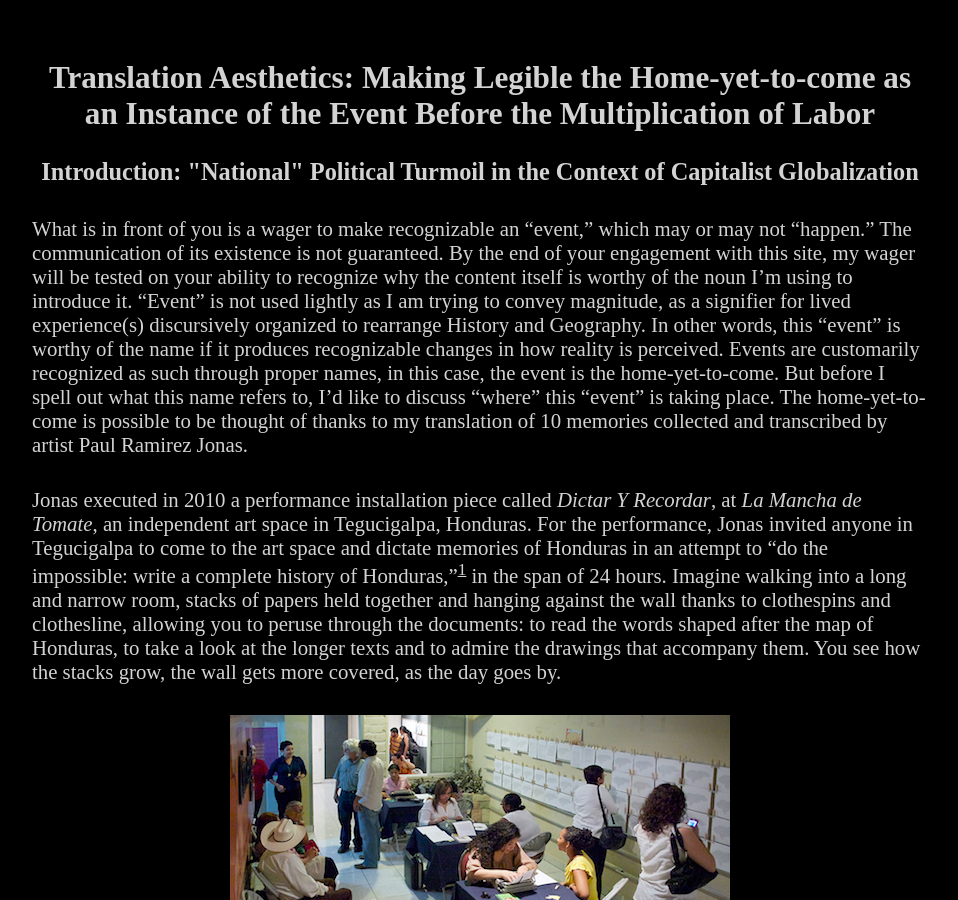
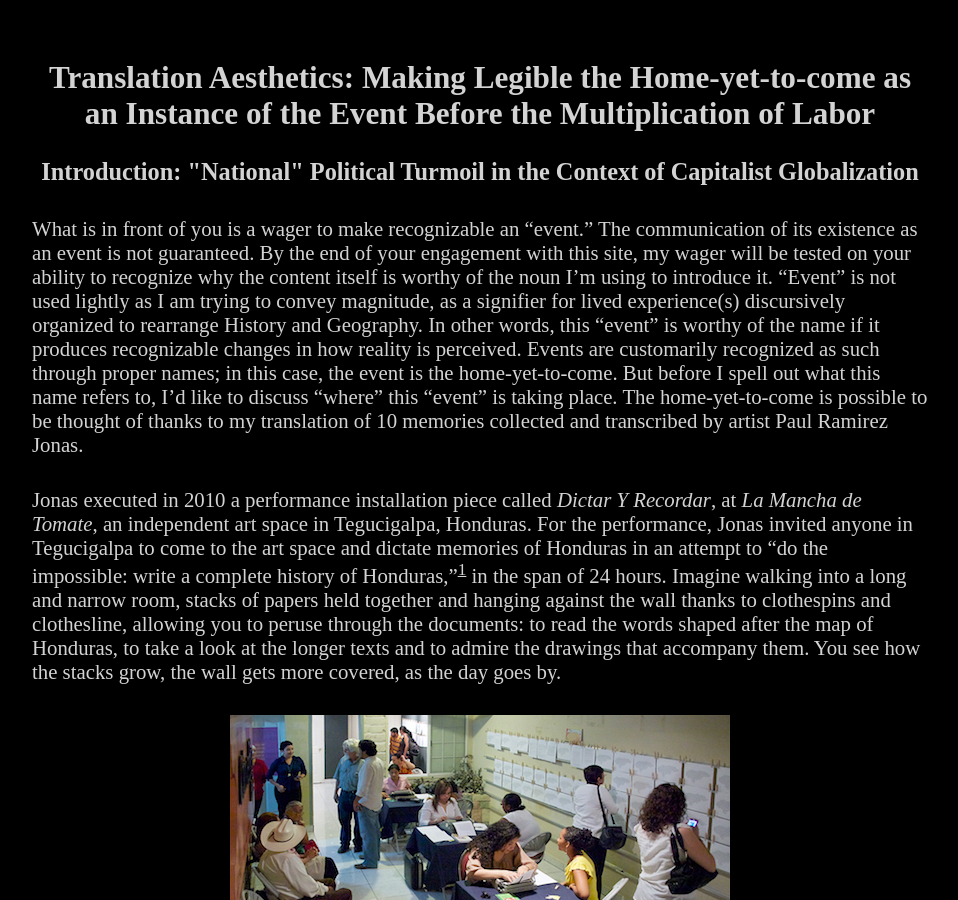
Before and after one commit to josdchavez/josdchavez.github.io, a Jekyll site: the page built from translationaesthetics/index.html, in a window 1280 px wide and 900 px high. Shown: the whole window, without its empty margins (160-1118 px from the left). Built offline with Jekyll 4.4.1, drawn with Linux system fonts in a browser that asks for light colours.

Commit message:
Update index.html

```diff
--- a/translationaesthetics/index.html
+++ b/translationaesthetics/index.html
@@ -6,7 +6,7 @@ title: Translation Aesthetics
 <div align="center"> <h2>Translation Aesthetics: Making Legible the Home-yet-to-come as an Instance of the Event Before the Multiplication of Labor</h2></div>
 <div align="center"><h3>Introduction: "National" Political Turmoil in the Context of Capitalist Globalization</h3></div>
 <p></p>
-What is in front of you is a wager to make recognizable an “event,” which may or may not “happen.” The communication of its existence is not guaranteed. By the end of your engagement with this site, my wager will be tested on your ability to recognize why the content itself is worthy of the noun I’m using to introduce it. “Event” is not used lightly as I am trying to convey magnitude, as a signifier for lived experience(s) discursively organized to rearrange History and Geography. In other words, this “event” is worthy of the name if it produces recognizable changes in how reality is perceived. Events are customarily recognized as such through proper names, in this case, the event is the home-yet-to-come. But before I spell out what this name refers to, I’d like to discuss “where” this “event” is taking place. The home-yet-to-come is possible to be thought of thanks to my translation of 10 memories collected and transcribed by artist Paul Ramirez Jonas.
+What is in front of you is a wager to make recognizable an “event.” The communication of its existence as an event is not guaranteed. By the end of your engagement with this site, my wager will be tested on your ability to recognize why the content itself is worthy of the noun I’m using to introduce it. “Event” is not used lightly as I am trying to convey magnitude, as a signifier for lived experience(s) discursively organized to rearrange History and Geography. In other words, this “event” is worthy of the name if it produces recognizable changes in how reality is perceived. Events are customarily recognized as such through proper names; in this case, the event is the home-yet-to-come. But before I spell out what this name refers to, I’d like to discuss “where” this “event” is taking place. The home-yet-to-come is possible to be thought of thanks to my translation of 10 memories collected and transcribed by artist Paul Ramirez Jonas.
 <p></p>
 Jonas executed in 2010 a performance installation piece called <i>Dictar Y Recordar</i>, at <i>La Mancha de Tomate</i>, an independent art space in Tegucigalpa, Honduras. For the performance, Jonas invited anyone in Tegucigalpa to come to the art space  and dictate memories of Honduras in an attempt to “do the impossible: write a complete history of Honduras,”<sup><a href="#fn1" id="ref1">1</a></sup> in the span of 24 hours. Imagine walking into a long and narrow room, stacks of papers held together and hanging against the wall thanks to clothespins and clothesline, allowing you to peruse through the documents: to read the words shaped after the map of Honduras, to take a look at the longer texts and to admire the drawings that accompany them. You see how the stacks grow, the wall gets more covered, as the day goes by.
 <p></p>
```
